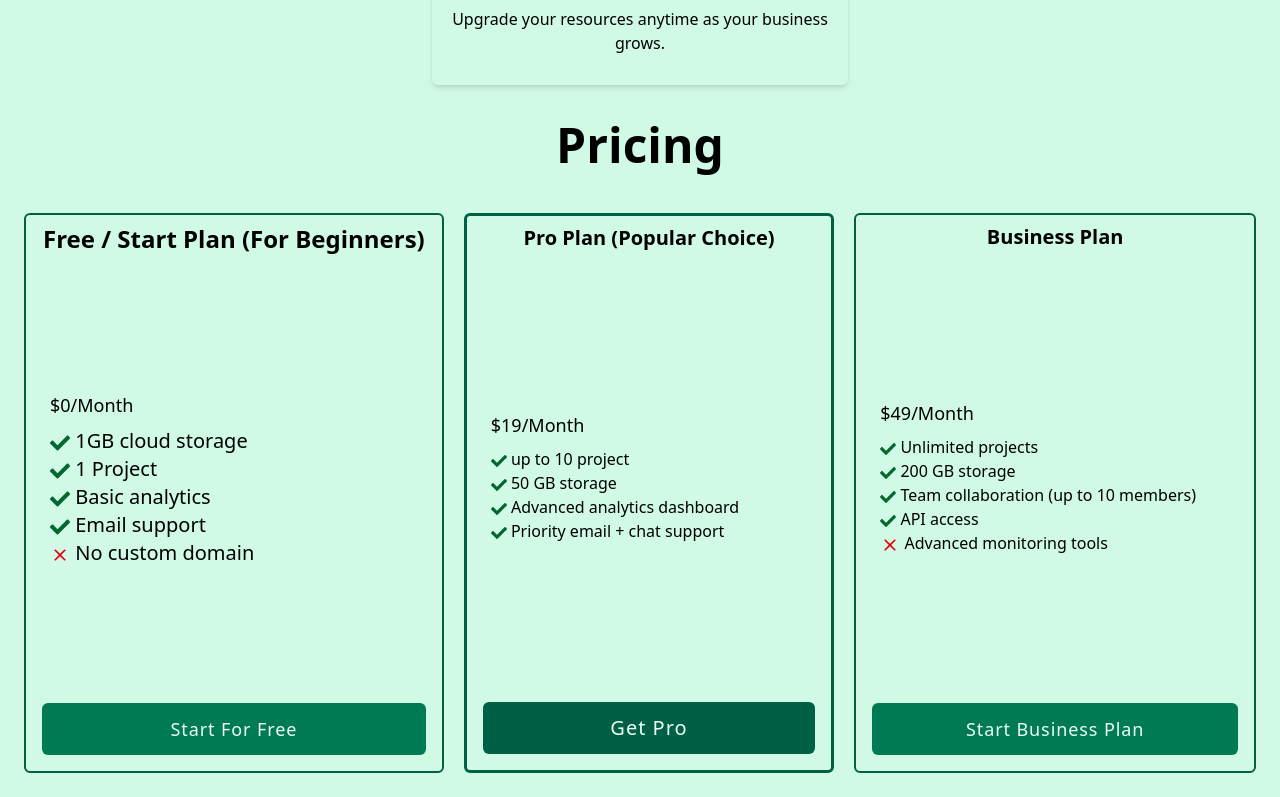
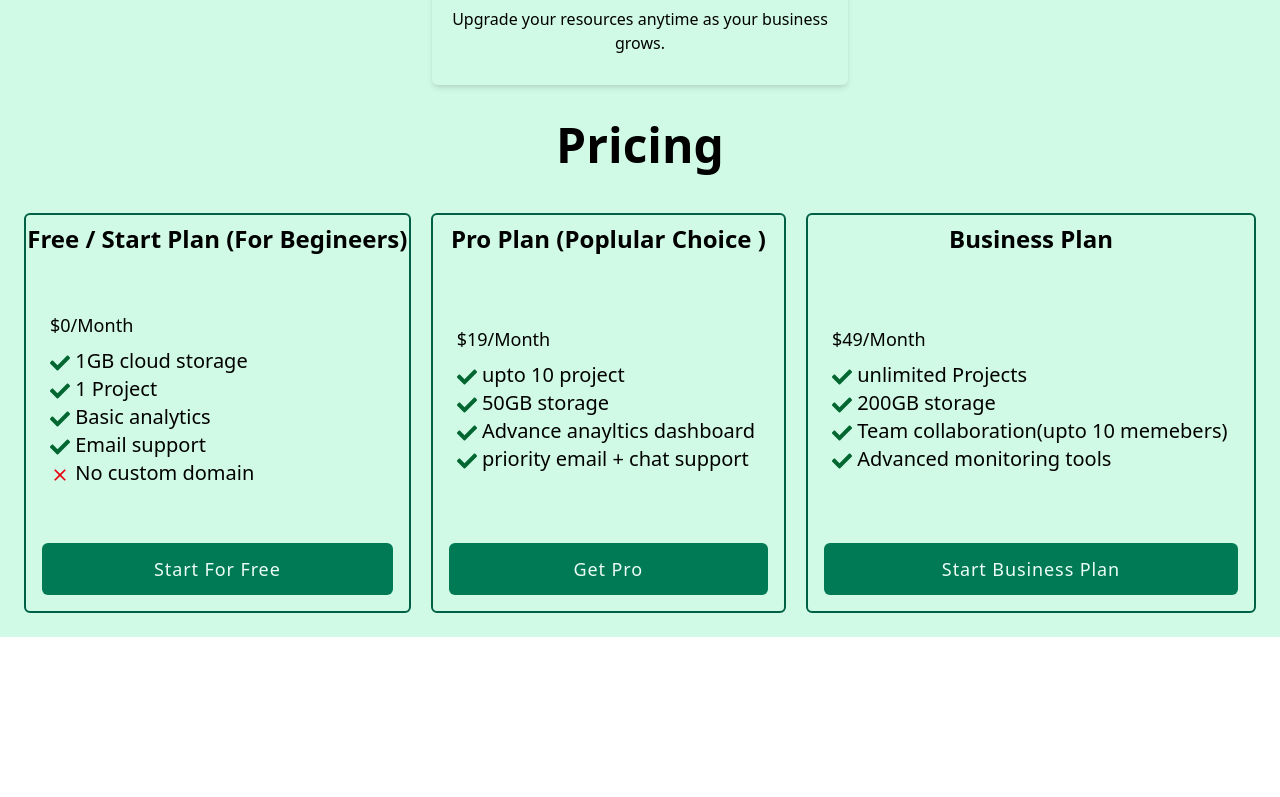
Before and after one commit to importantboy/tailwindlayout, a React (Vite) app: page / in a window 1280 px wide. Shown: the part 1347-2144 px from the top of the page. After the commit the page ends 1984 px from the top, so only its background shows below. Built offline with nearby package versions, Linux system fonts and the light colour scheme.

Commit message:
modified added form of pricing section

```diff
--- a/src/Pricing.jsx
+++ b/src/Pricing.jsx
@@ -1,6 +1,45 @@
 import React from "react";
 import { FaCheck } from "react-icons/fa";
 import { MdOutlineClose } from "react-icons/md";
+
+const details = [
+  {
+    title: "Free / Start Plan (For Begineers)",
+    pricing: "0",
+    features: [
+      "1GB cloud storage",
+      "1 Project",
+      "Basic analytics",
+      "Email support",
+    ],
+    not_available_feature: ["no custom domain"],
+    btn_text: "start for free",
+  },
+  {
+    title: "Pro plan (Poplular choice )",
+    pricing: "19",
+    features: [
+      "upto 10 project",
+      "50GB storage",
+      "Advance anayltics dashboard",
+      "priority email + chat support",
+    ],
+    not_available_feature: "",
+    btn_text: "Get Pro",
+  },
+  {
+    title: "Business Plan",
+    pricing: "49",
+    features: [
+      "unlimited Projects",
+      "200GB storage",
+      "Team collaboration(upto 10 memebers)",
+      "Advanced monitoring tools",
+    ],
+    not_available_feature: "",
+    btn_text: "Start Business Plan",
+  },
+];
 
 function Pricing() {
   return (
@@ -9,101 +48,49 @@ function Pricing() {
         Pricing
       </h2>
       {/* pricing section container area  */}
-      <div className="pricing-section-container flex flex-col gap-5 p-4 md:p-6 md:flex-row
-      md:[&>.pricing-card]:min-h-[70vh] md:[&>.pricing-card]:h-full justify-evenly">
-        {/* pricing-card 1*/}
-        <div className="pricing-card justify-between md:grow-1 border-2 border-emerald-800 flex flex-col rounded-md">
+      <div className="pricing-section-container flex flex-col gap-5 p-4 md:p-6 md:flex-row md:[&>.pricing-card]:h-full justify-evenly md:[&>.pricing-card:nth-child(2)]:grow-2">
+
+        {details.map((item, key) => {
+          return (
+            <div
+              key={key}
+              className="min-h-[50vh] pricing-card justify-between md:grow-1 border-2 border-emerald-800 flex flex-col rounded-md"
+            >
               <h3 className="text-center text-xl font-semibold my-2 capitalize md:text-2xl">
-            Free / start plan (for beginners)
+                {/* Free / start plan (for beginners) */}
+                {item.title}
               </h3>
               <div className="mx-6 [&>p]:text-md md:[&>p]:text-xl">
-            <h4 className="text-lg capitalize my-2 font-medium">$0/month</h4>
-            <p>
-              <FaCheck className="inline-block text-green-800" /> 1GB cloud
-              storage
+                <h4 className="text-lg capitalize my-2 font-medium">
+                  ${item.pricing}/month
+                </h4>
+                {item.features.map((feature, key) => {
+                  return (
+                    <p key={key}>
+                      <FaCheck className="inline-block text-green-800" />{" "}
+                      {feature}
                     </p>
-            <p>
-              <FaCheck className="inline-block text-green-800" /> 1 Project
-            </p>
-            <p>
-              <FaCheck className="inline-block text-green-800" /> Basic
-              analytics
-            </p>
-            <p>
-              <FaCheck className="inline-block text-green-800" /> Email support
-            </p>
+                  );
+                })}
+                {item.not_available_feature.length <= 0 ? (
+                  ""
+                ) : (
                   <p>
                     <MdOutlineClose className="inline-block text-red-600  text-xl" />{" "}
                     No custom domain
                   </p>
+                )}
               </div>
+
               <a
                 href="#"
-            className="cta-btn py-3 px-2 bg-emerald-700 m-4 rounded-md text-center text-emerald-50 text-lg font-medium tracking-wider capitalize cursor-pointer"
+                className="cta-btn py-3 px-2 bg-emerald-700 m-4 rounded-md text-center text-emerald-50 text-lg font-medium tracking-wider capitalize cursor-pointer hover:bg-emrald"
               >
-            start for free
+                {item.btn_text}
               </a>
             </div>
-
-        {/* pricing-card 2*/}
-        <div className="pricing-card  justify-between md:grow-2 border-3 border-emerald-800 flex flex-col rounded-md">
-          <h3 className="text-center text-xl font-semibold my-2 capitalize">
-            pro plan (popular choice)
-          </h3>
-          <div className="mx-6 [&>p]:text-md">
-            <h4 className="text-lg  capitalize my-2 font-medium">$19/month</h4>
-            <p>
-              <FaCheck className="inline-block text-green-800" /> up to 10 project
-            </p>
-            <p>
-              <FaCheck className="inline-block text-green-800" /> 50 GB storage
-            </p>
-            <p>
-              <FaCheck className="inline-block text-green-800" /> Advanced analytics dashboard
-            </p>
-            <p>
-              <FaCheck className="inline-block text-green-800" /> Priority email + chat support
-            </p>
-          </div>
-          <a
-            href="#"
-            className="cta-btn py-3 px-2 bg-emerald-800 m-4 rounded-md text-center text-emerald-50 text-xl font-medium tracking-wider capitalize cursor-pointer"
-          >
-            Get Pro
-          </a>
-        </div>
-
-        {/* pricing-card 3*/}
-        <div className="pricing-card justify-between grow-1 border-2 border-emerald-800 flex flex-col rounded-md">
-          <h3 className="text-center text-xl font-semibold my-2 capitalize">
-            Business Plan
-          </h3>
-          <div className="mx-6 [&>p]:text-md">
-            <h4 className="text-lg capitalize my-2 font-medium">$49/month</h4>
-            <p>
-              <FaCheck className="inline-block text-green-800" /> Unlimited projects
-            </p>
-            <p>
-              <FaCheck className="inline-block text-green-800" /> 200 GB storage
-            </p>
-            <p>
-              <FaCheck className="inline-block text-green-800" /> Team collaboration (up to 10 members)
-            </p>
-            <p>
-              <FaCheck className="inline-block text-green-800" /> API access
-            </p>
-            <p>
-              <MdOutlineClose className="inline-block text-red-600  text-xl" />{" "}
-              Advanced monitoring tools
-            </p>
-          </div>
-          <a
-            href="#"
-            className="cta-btn py-3 px-2 bg-emerald-700 m-4 rounded-md text-center text-emerald-50 text-lg font-medium tracking-wider capitalize cursor-pointer"
-          >
-            Start Business Plan
-          </a>
-        </div>
+          );
+        })}
       </div>
     </div>
   );
```
Lines whose indentation alone changed are shown as unchanged.
